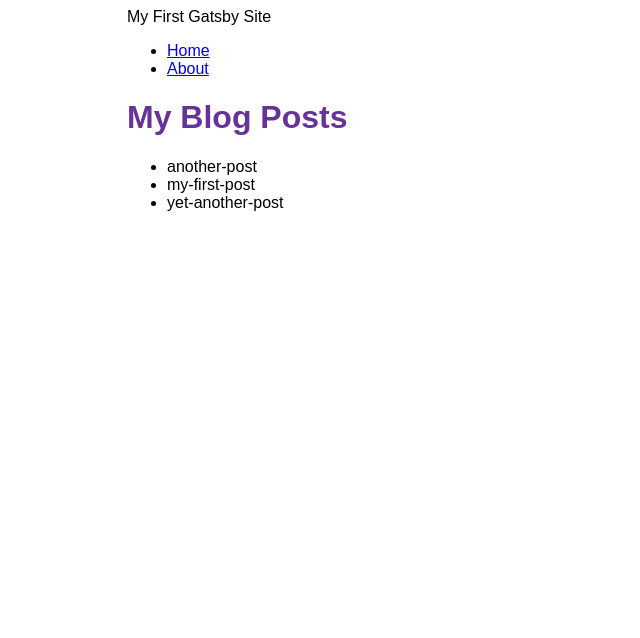
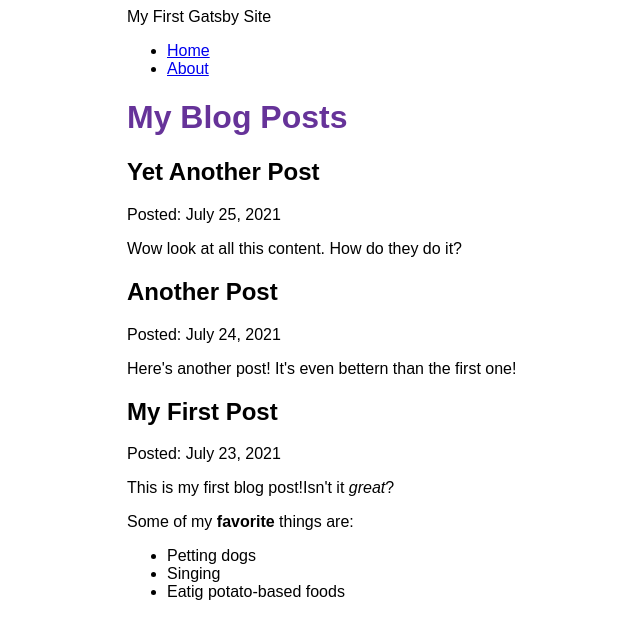
Before and after one commit to sonu00jp/my-gatsby-site, a Gatsby site: page /blog in a window 1280 px wide. Shown: the whole page, without its empty margins (263-903 px from the left). Built offline with nearby package versions, Linux system fonts and the light colour scheme; Gatsby itself is replaced by a stand-in of ours.

Commit message:
Finished Gatsby Tutorial Part 5

```diff
--- a/blog/another-post.mdx
+++ b/blog/another-post.mdx
@@ -0,0 +1,6 @@
+---
+title: "Another Post"
+date: "2021-07-24"
+---
+
+Here's another post! It's even bettern than the first one!
--- a/blog/my-first-post.mdx
+++ b/blog/my-first-post.mdx
@@ -0,0 +1,12 @@
+---
+title: "My First Post"
+date: "2021-07-23"
+---
+
+This is my first blog post!Isn't it *great*?
+
+Some of my **favorite** things are:
+
+* Petting dogs
+* Singing
+* Eatig potato-based foods
--- a/blog/yet-another-post.mdx
+++ b/blog/yet-another-post.mdx
@@ -0,0 +1,6 @@
+---
+title: "Yet Another Post"
+date: "2021-07-25"
+---
+
+Wow look at all this content. How do they do it?
--- a/gatsby-config.js
+++ b/gatsby-config.js
@@ -12,6 +12,7 @@ module.exports = {
         name: `blog`,
         path: `${__dirname}/blog`,
       }
-    }
+    },
+    "gatsby-plugin-mdx",
   ],
 };
--- a/package.json
+++ b/package.json
@@ -15,8 +15,11 @@
     "clean": "gatsby clean"
   },
   "dependencies": {
+    "@mdx-js/mdx": "^1.6.22",
+    "@mdx-js/react": "^1.6.22",
     "gatsby": "^3.13.1",
     "gatsby-plugin-image": "^1.14.0",
+    "gatsby-plugin-mdx": "^2.14.0",
     "gatsby-plugin-sharp": "^3.14.0",
     "gatsby-source-filesystem": "^3.14.0",
     "react": "^17.0.1",
--- a/src/pages/blog.js
+++ b/src/pages/blog.js
@@ -1,28 +1,36 @@
 import * as React from 'react';
 import { graphql } from 'gatsby';
+import { MDXRenderer } from 'gatsby-plugin-mdx';
 import Layout from '../components/layout';
 
 const BlogPage = ({ data }) => {
   return (
     <Layout pageTitle="My Blog Posts">
-      <ul>
-        {
-          data.allFile.nodes.map(node => (
-            <li key={node.name}>
-              {node.name}
-            </li>
-          ))
-        }
-      </ul>
+      {
+        data.allMdx.nodes.map(node => (
+          <article key={node.id}>
+            <h2>{node.frontmatter.title}</h2>
+            <p>Posted: {node.frontmatter.date}</p>
+            <MDXRenderer>
+              {node.body}
+            </MDXRenderer>
+          </article>
+        ))
+      }
     </Layout>
   )
 }
 
 export const query = graphql`
   query {
-    allFile {
+    allMdx(sort: {fields: frontmatter___date, order: DESC}) {
       nodes {
-        name
+        frontmatter {
+          date(formatString: "MMMM D, YYYY")
+          title
+        }
+        id
+        body
       }
     }
   }
```
Also changed, not shown: 1 other file.
